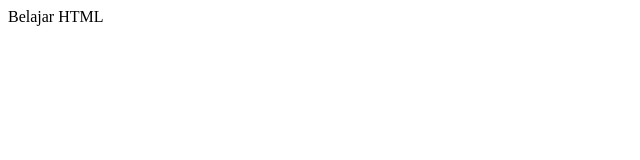
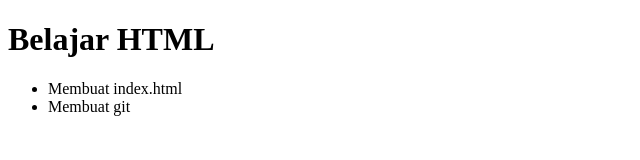
Before and after one commit to fidiyahsafitri/fidiyahsafitri.github.io, a plain HTML site: page index.html in a window 1280 px wide. Shown: the whole page, without its empty margins (0-640 px from the left). Drawn offline with Linux system fonts and the light colour scheme.

Commit message:
membuat index.html

```diff
--- a/index.html
+++ b/index.html
@@ -6,6 +6,12 @@
     <title>Belajar HTML</title>
 </head>
 <body>
-    Belajar HTML
+    <h1>Belajar HTML</h1>
+
+    <ul>
+        <li>Membuat index.html</li>
+        <li>Membuat git</li>
+    </ul>
+
 </body>
 </html>
```
